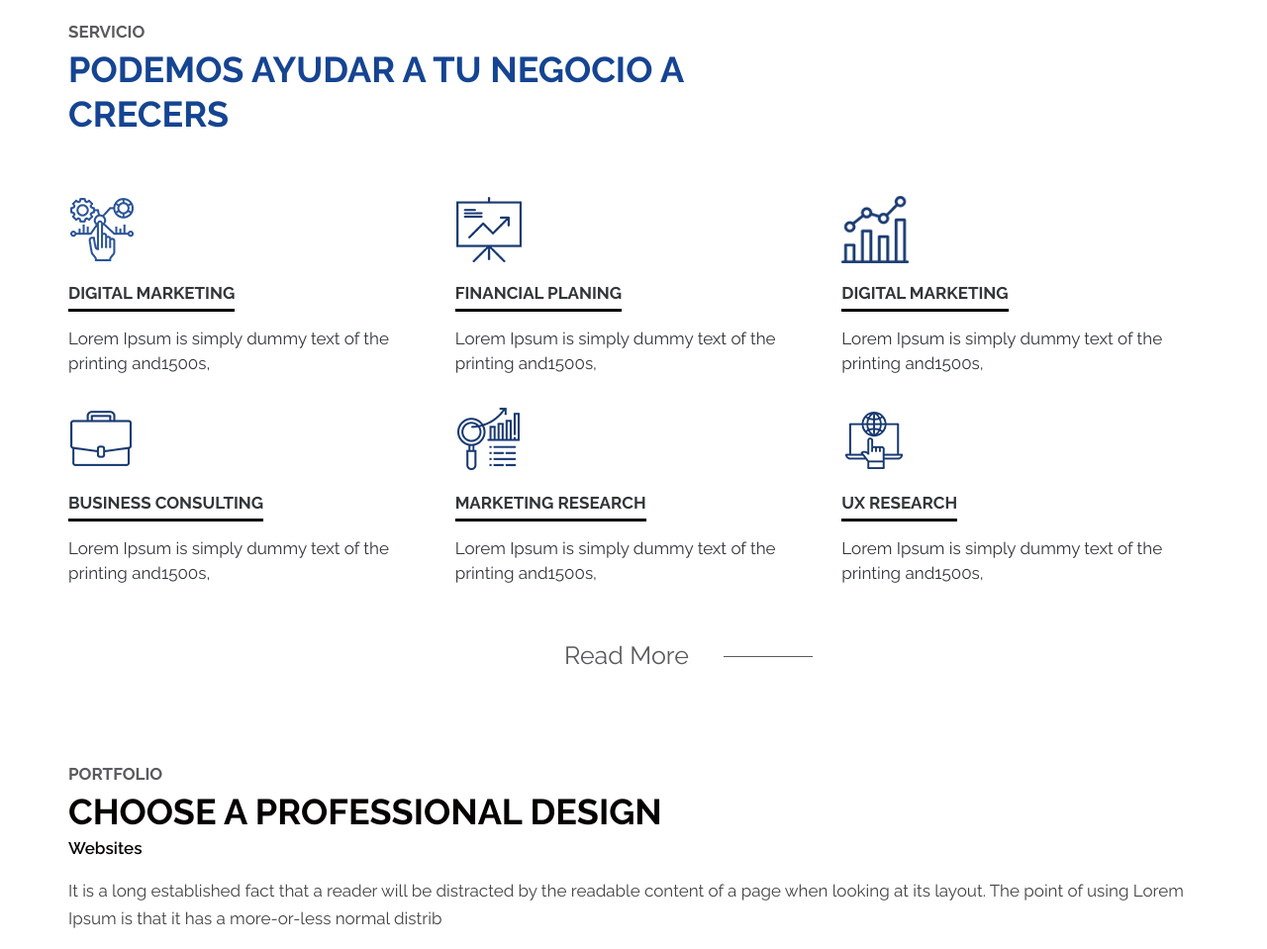
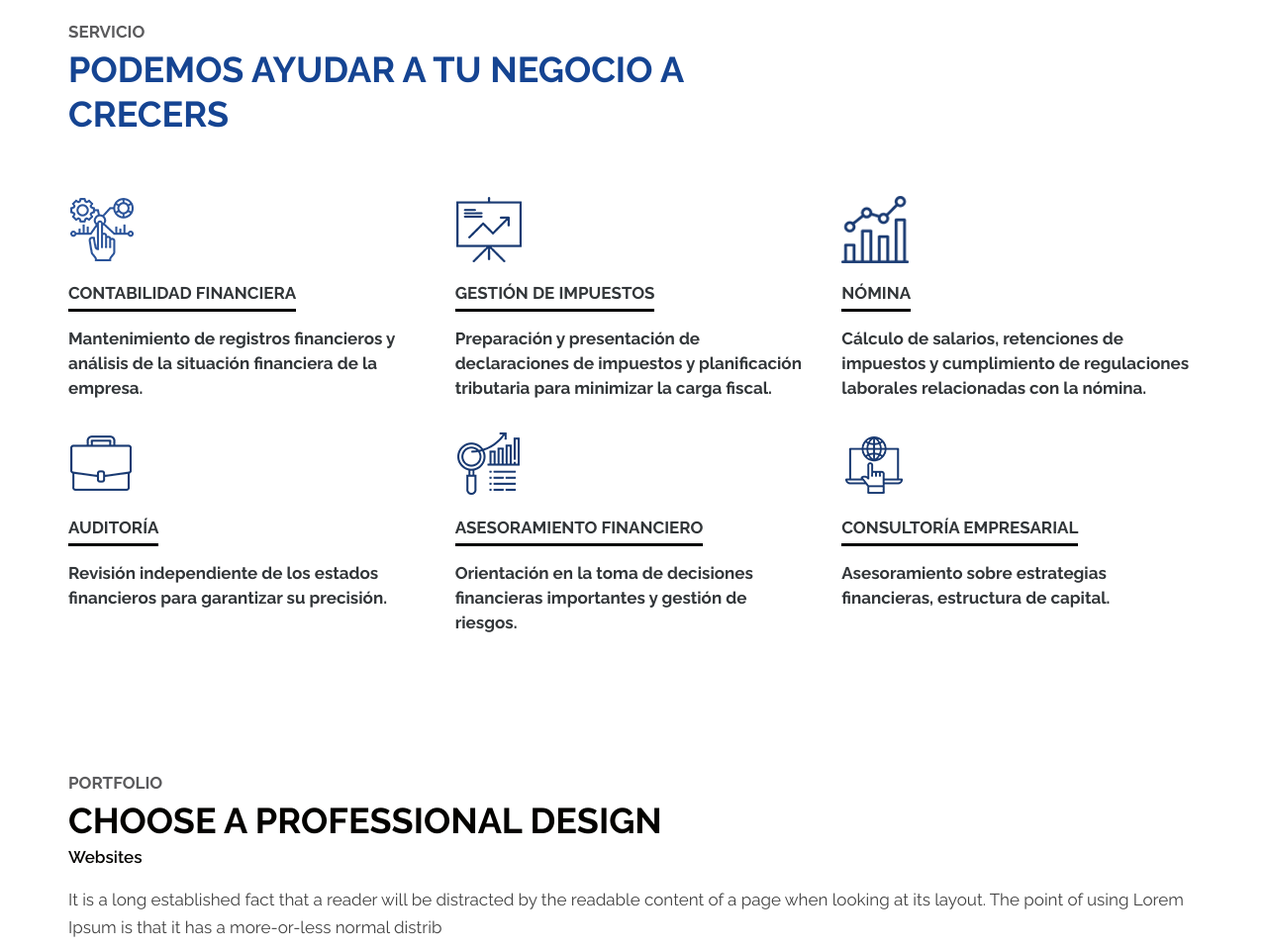
Before and after one commit to Chumi2002/DeDaniela, a plain HTML site: page index.html in a window 1280 px wide. Shown: the part 1461-2420 px from the top of the page at 99% size. Drawn offline with nearby package versions, Linux system fonts and the light colour scheme.

Commit message:
Update index.html

```diff
--- a/index.html
+++ b/index.html
@@ -9,7 +9,7 @@
    <meta name="viewport" content="width=device-width, initial-scale=1">
    <meta name="viewport" content="initial-scale=1, maximum-scale=1">
    <!-- site metas -->
-   <title>webwing</title>
+   <title>Daniela Gomez</title>
    <meta name="keywords" content="">
    <meta name="description" content="">
    <meta name="author" content="">
@@ -84,16 +84,16 @@
          <div class="header_midil">
             <div class="container">
                <div class="row d_flex">
-                  <div class="col-md-4 col-sm-4 d_none">
-                     <ul class="conta_icon">
+                  <div class="col-md-4 col-sm-4 d_none container2">
+                     <ul class="conta_icon centered-list">
                         <li><a href="#" ><i class="fa fa-phone"  aria-hidden="true"></i> Llamanos : +34 919933777</a> </li>
                      </ul>
                   </div>
                   <div class="col-md-4 col-sm-4 ">
                      <a class="logo" href="#"><img src="images/DanielaLogo2.png" alt="#" /></a>
                   </div>
-                  <div class="col-md-4 col-sm-4 d_none">
-                     <ul class="conta_icon ">
+                  <div class="col-md-4 col-sm-4 d_none container2">
+                     <ul class="conta_icon centered-list">
                         <li><a href="#"><i class="fa fa-envelope" aria-hidden="true"></i> Daniela@gmail.com</a> </li>
                      </ul>
                   </div>
@@ -132,12 +132,12 @@
                         </div>
                      </nav>
                   </div>
-                  <div class="col-md-3 col-sm-5 d_none">
+                  <!-- <div class="col-md-3 col-sm-5 d_none">
                      <ul class="sign">
                         <li><a href="#"><i class="fa fa-search" aria-hidden="true"></i></a></li>
                         <li><a class="sign_btn" href="#">sign up now</a></li>
                      </ul>
-                  </div>
+                  </div> -->
                </div>
             </div>
          </div>
@@ -205,48 +205,48 @@
             <div class="col-md-4 col-sm-6">
                <div id="ho_color" class="service_box">
                   <img src="images/service_icon1.png" alt="#" />
-                  <h3>DIGITAL marketing</h3>
-                  <p>Lorem Ipsum is simply dummy text of the printing and1500s, </p>
+                  <h3>Contabilidad financiera</h3>
+                  <p ><strong>Mantenimiento de registros financieros y análisis de la situación financiera de la empresa.</strong> </p>
                </div>
             </div>
             <div class="col-md-4 col-sm-6">
                <div id="ho_color" class="service_box">
                   <img src="images/service_icon2.png" alt="#" />
-                  <h3>FINANCIAL PLANING</h3>
-                  <p>Lorem Ipsum is simply dummy text of the printing and1500s, </p>
+                  <h3>Gestión de impuestos</h3>
+                  <p><strong> Preparación y presentación de declaraciones de impuestos y planificación tributaria para minimizar la carga fiscal.</strong> </p>
                </div>
             </div>
             <div class="col-md-4 col-sm-6">
                <div id="ho_color" class="service_box">
                   <img src="images/service_icon3.png" alt="#" />
-                  <h3>DIGITAL marketing</h3>
-                  <p>Lorem Ipsum is simply dummy text of the printing and1500s, </p>
+                  <h3>Nómina</h3>
+                  <p><strong>Cálculo de salarios, retenciones de impuestos y cumplimiento de regulaciones laborales relacionadas con la nómina.</strong></p>
                </div>
             </div>
             <div class="col-md-4 col-sm-6">
                <div id="ho_color" class="service_box">
                   <img src="images/service_icon4.png" alt="#" />
-                  <h3>BUSINESS CONSULTING</h3>
-                  <p>Lorem Ipsum is simply dummy text of the printing and1500s, </p>
+                  <h3>Auditoría</h3>
+                  <p><strong>Revisión independiente de los estados financieros para garantizar su precisión.</strong></p>
                </div>
             </div>
             <div class="col-md-4 col-sm-6">
                <div id="ho_color" class="service_box">
                   <img src="images/service_icon5.png" alt="#" />
-                  <h3>MARKETING RESEARCH</h3>
-                  <p>Lorem Ipsum is simply dummy text of the printing and1500s, </p>
+                  <h3>Asesoramiento financiero</h3>
+                  <p><strong>Orientación en la toma de decisiones financieras importantes y gestión de riesgos.</strong></p>
                </div>
             </div>
             <div class="col-md-4 col-sm-6">
                <div id="ho_color" class="service_box">
                   <img src="images/service_icon6.png" alt="#" />
-                  <h3>UX RESEARCH</h3>
-                  <p>Lorem Ipsum is simply dummy text of the printing and1500s, </p>
+                  <h3>Consultoría empresarial</h3>
+                  <p><strong>Asesoramiento sobre estrategias financieras, estructura de capital.</strong></p>
                </div>
             </div>
-            <div class="col-md-12">
+            <!-- <div class="col-md-12">
                <a class="read_more" href="#">Read More</a>
-            </div>
+            </div> -->
          </div>
       </div>
    </div>
@@ -728,7 +728,7 @@
                         <textarea class="textarea" placeholder="Message" type="type" Message="Name">Message </textarea>
                      </div>
                      <div class="col-md-12">
-                        <button class="send_btn">Send</button>
+                        <button class="send_btn">ENVIAR</button>
                      </div>
                </form>
             </div>
@@ -796,7 +796,7 @@
                            <input class="news" placeholder="Your Email" type="type" name="Your Email">
                         </div>
                         <div class="col-md-12">
-                           <button class="send_btn">Send</button>
+                           <button class="send_btn">ENVIAR</button>
                         </div>
                      </div>
                   </form>
```
